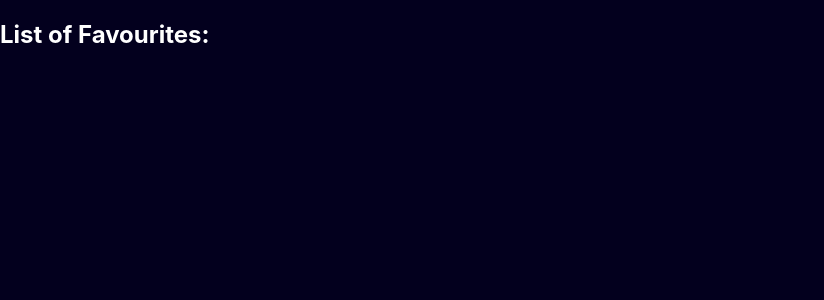
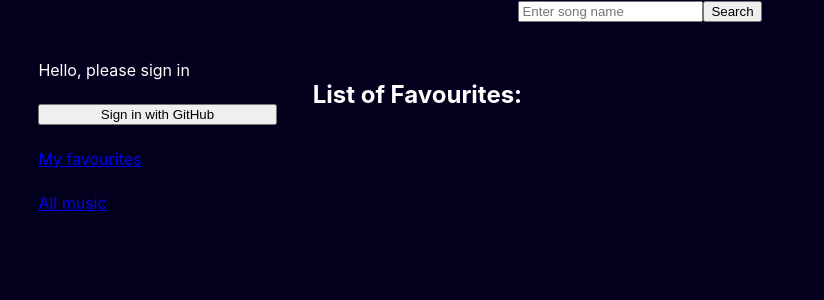
Before and after one commit to avreally/streaming-app, a React (Create React App) app in the folder client/: page /favourites in a window 1280 px wide. Shown: the top 300 px of the page, without its empty margins (0-824 px from the left). Built offline with nearby package versions, Linux system fonts and the light colour scheme; no server answers; the HTML template or start-up script is replaced by a standard one.

Commit message:
Added nested routes for all items and list of favourites

```diff
--- a/client/src/App.tsx
+++ b/client/src/App.tsx
@@ -4,6 +4,7 @@ import React, { useState } from "react";
 import { ItemType } from "../types";
 import SongsListContext from "./contexts/SongsListContext";
 import ListOfFavourites from "./components/ListOfFavourites/ListOfFavourites";
+import AllItems from "./components/AllItems/AllItems";
 
 const App = () => {
   const songsList = useState<ItemType[]>([]);
@@ -12,8 +13,13 @@ const App = () => {
       <SongsListContext.Provider value={songsList}>
         <BrowserRouter>
           <Routes>
-            <Route path="/" element={<Home />} />
-            <Route path="/favourites" element={<ListOfFavourites />} />
+            <Route path="/" element={<Home />}>
+              <Route path="favourites" element={<ListOfFavourites />} />
+              <Route
+                path="all-music"
+                element={<AllItems itemsData={songsList[0]} />}
+              />
+            </Route>
             {/*<Route path="/favourites" element={<ListOfFavourites />} />*/}
           </Routes>
         </BrowserRouter>
--- a/client/src/components/AllItems/AllItems.tsx
+++ b/client/src/components/AllItems/AllItems.tsx
@@ -1,28 +1,30 @@
 import "./AllItems.css";
 import Item from "../Item/Item";
 import { ItemType } from "../../../types";
+import React from "react";
 // import FavouriteItem from "../FavouriteItem/FavouriteItem";
 
 type AllItemsProps = {
-  className: string;
   itemsData: ItemType[];
 };
 
-const AllItems = ({ className, itemsData }: AllItemsProps) => {
+const AllItems = ({ itemsData }: AllItemsProps) => {
   return (
     <div className="allSongsWrapper">
       <h2>All music:</h2>
+      {itemsData !== undefined ? (
         <div className="allSongsContainer">
           {itemsData.map((item) => (
             <Item
               key={item._id}
               title={item.title}
-            className={className}
+              // className="allItems"
               url={item.url}
               artist={item.artist}
             />
           ))}
         </div>
+      ) : null}
     </div>
   );
 };
--- a/client/src/components/Item/Item.tsx
+++ b/client/src/components/Item/Item.tsx
@@ -2,14 +2,14 @@ import "./Item.css";
 import Button from "../Button/Button";
 
 type ItemProps = {
-  className: string;
+  // className: string;
   key: string;
   title: string;
   url: string;
   artist: string;
 };
 
-const Item = ({ className, title, url, artist }: ItemProps) => {
+const Item = ({ title, url, artist }: ItemProps) => {
   return (
     <div className="itemCard">
       <div>{title}</div>
--- a/client/src/components/ListOfFavourites/ListOfFavourites.tsx
+++ b/client/src/components/ListOfFavourites/ListOfFavourites.tsx
@@ -1,9 +1,5 @@
 import "./ListOfFavourites.css";
 // import FavouriteItem from "../FavouriteItem/FavouriteItem";
-
-// type ListOfFavouritesProps = {
-//   className: string;
-// };
 
 const ListOfFavourites = () => {
   return (
--- a/client/src/pages/Home/Home.tsx
+++ b/client/src/pages/Home/Home.tsx
@@ -1,19 +1,18 @@
 import React, { useEffect, useState, useContext } from "react";
 import "./Home.css";
 import axios from "axios";
-import AllItems from "../../components/AllItems/AllItems";
 import Navbar from "../../components/Navbar/Navbar";
 import UserGreeting from "../../components/UserGreeting/UserGreeting";
 import Button from "../../components/Button/Button";
 import SongsListContext from "../../contexts/SongsListContext";
-import { Link } from "react-router-dom";
+import { Link, Outlet } from "react-router-dom";
 
 function Home() {
   const [authorizeButtonName, setAuthorizeButtonName] = useState(
     "Sign in with GitHub"
   );
   const [userData, setUserData] = useState();
-  const [itemsData, setItemsData] = useContext(SongsListContext);
+  const [, setItemsData] = useContext(SongsListContext);
   const baseUrl = "http://localhost:3001";
 
   // Request to server to get user data
@@ -27,7 +26,6 @@ function Home() {
       .then((response) => {
         // check response status, if !== 200 return
         if (response.status === 200) {
-          // console.log("response data", response.data);
           setUserData(response.data);
           setAuthorizeButtonName("Sign out");
         }
@@ -42,12 +40,10 @@ function Home() {
   }, []);
 
   const handleSignIn = () => {
-    console.log("clicked to sign in");
     window.location.href = `${baseUrl}/login`;
   };
 
   const handleSignOut = () => {
-    console.log("clicked to sign out");
     window.location.href = `${baseUrl}/logout`;
   };
 
@@ -72,17 +68,15 @@ function Home() {
               />
             </div>
           )}
-          <Link to="/favourites">
+          <Link to="favourites">
             <div>My favourites</div>
           </Link>
-          <Link to="/" reloadDocument>
+          <Link to="all-music" reloadDocument>
             <div>All music</div>
           </Link>
         </div>
         <div className="mainSection">
-          {itemsData !== undefined ? (
-            <AllItems className="allItems" itemsData={itemsData} />
-          ) : null}
+          <Outlet />
         </div>
       </main>
     </div>
```
Lines whose indentation alone changed are shown as unchanged.
